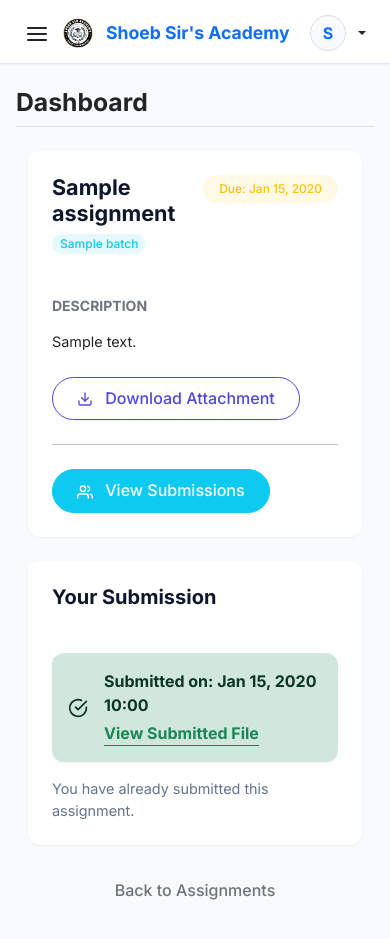
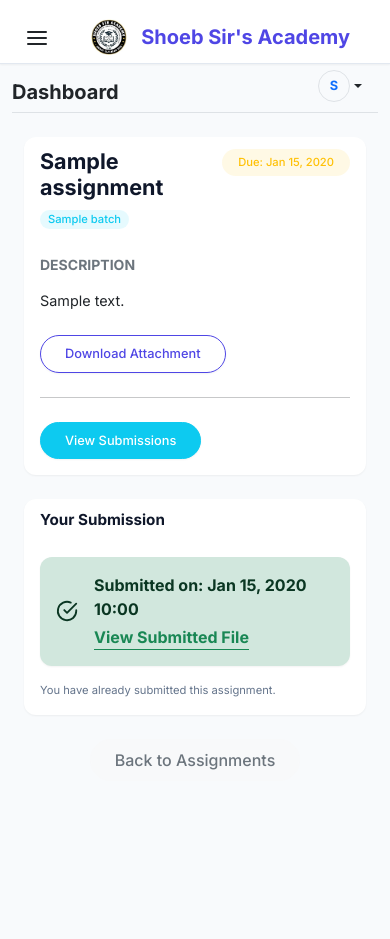
Before and after one commit to Gorkesaikumar/the_new_education_tution_center_project, a Django app: page /assignments/1/ in a window 390 px wide. Shown: the top 939 px of the page. Run offline with Django 5.2, Linux system fonts and the light colour scheme; a user stored in the database is signed in; tables that the repository leaves empty hold one stand-in row (values such as "Sample post"); some libraries are stand-ins or nearby versions.

Commit message:
added some changes

```diff
--- a/static/css/style.css
+++ b/static/css/style.css
@@ -198,7 +198,189 @@
 
     main {
         margin-left: 0;
-        padding: 1.5rem 1rem;
+        padding: 1rem 0.75rem;
+    }
+}
+
+/* ========================================
+   DASHBOARD RESPONSIVE FIXES
+   ======================================== */
+
+/* Dashboard header */
+@media (max-width: 767.98px) {
+    main h1, main .h1 {
+        font-size: 1.5rem;
+    }
+
+    main h2, main .h2 {
+        font-size: 1.25rem;
+    }
+}
+
+/* Dashboard stat cards - Mobile */
+@media (max-width: 575.98px) {
+    .row.g-4 {
+        --bs-gutter-y: 0.75rem;
+        --bs-gutter-x: 0.75rem;
+    }
+
+    .card-body {
+        padding: 1rem !important;
+    }
+
+    .card-body h2 {
+        font-size: 1.5rem;
+    }
+
+    .card-body p.small {
+        font-size: 0.7rem;
+    }
+
+    /* Stat card icon circle */
+    .card-body .bg-opacity-10.p-3 {
+        padding: 0.625rem !important;
+    }
+
+    .card-body .bg-opacity-10 svg,
+    .card-body .bg-opacity-10 i {
+        width: 20px !important;
+        height: 20px !important;
+    }
+
+    .card-body .bg-opacity-10 .fs-5 {
+        font-size: 1rem !important;
+    }
+}
+
+/* Tablet adjustments */
+@media (min-width: 576px) and (max-width: 767.98px) {
+    .col-md-3 {
+        flex: 0 0 50%;
+        max-width: 50%;
+    }
+
+    .col-md-4 {
+        flex: 0 0 100%;
+        max-width: 100%;
+    }
+}
+
+/* Quick action buttons - Mobile */
+@media (max-width: 575.98px) {
+    .card-body.d-flex.flex-wrap.gap-2 {
+        gap: 0.5rem !important;
+    }
+
+    .card-body .btn.rounded-pill {
+        padding: 0.5rem 0.875rem;
+        font-size: 0.8rem;
+        flex: 1 1 calc(50% - 0.25rem);
+        min-width: 0;
+        text-align: center;
+    }
+
+    .card-body .btn.rounded-pill i,
+    .card-body .btn.rounded-pill svg {
+        display: none;
+    }
+
+    .card-header h5 {
+        font-size: 1rem;
+    }
+
+    .list-group-item {
+        padding: 0.75rem 1rem !important;
+        font-size: 0.875rem;
+    }
+}
+
+/* Management module cards - Mobile */
+@media (max-width: 767.98px) {
+    .col-md-6 {
+        flex: 0 0 100%;
+        max-width: 100%;
+    }
+
+    .card-header {
+        padding: 0.75rem 1rem !important;
+    }
+
+    .card-header h5 {
+        font-size: 0.95rem;
+    }
+
+    .badge.rounded-pill {
+        font-size: 0.7rem;
+        padding: 0.35rem 0.6rem;
+    }
+}
+
+/* Navbar dropdown fix for mobile */
+.navbar .dropdown-menu {
+    z-index: 1060;
+    position: absolute;
+    right: 0;
+    left: auto;
+}
+
+/* Fixed navbar to ensure dropdown stays in header */
+.navbar.fixed-top {
+    z-index: 1040;
+}
+
+.navbar.fixed-top .dropdown {
+    position: static;
+}
+
+.navbar.fixed-top .dropdown-menu {
+    position: fixed;
+    top: auto;
+    right: 1rem;
+    left: auto;
+    z-index: 1060;
+    margin-top: 0.25rem;
+}
+
+@media (max-width: 767.98px) {
+    .navbar.fixed-top .dropdown-menu {
+        position: fixed;
+        top: 56px; /* Below navbar height */
+        right: 0.5rem;
+        left: auto;
+        min-width: 160px;
+        max-width: calc(100vw - 1rem);
+        margin-top: 0;
+        border-radius: 0.75rem;
+        box-shadow: 0 10px 40px rgba(0, 0, 0, 0.15);
+    }
+
+    .navbar .dropdown-toggle {
+        padding: 0.25rem;
+    }
+
+    .navbar .dropdown-toggle .me-2 {
+        margin-right: 0 !important;
+    }
+
+    /* User avatar circle - smaller on mobile */
+    .navbar .bg-light.rounded-circle {
+        width: 32px !important;
+        height: 32px !important;
+    }
+
+    .navbar .bg-light.rounded-circle span {
+        font-size: 0.8rem;
+    }
+
+    /* Dropdown items compact */
+    .navbar .dropdown-menu .dropdown-header {
+        font-size: 0.75rem;
+        padding: 0.5rem 1rem;
+    }
+
+    .navbar .dropdown-menu .dropdown-item {
+        font-size: 0.875rem;
+        padding: 0.5rem 1rem;
     }
 }
 
--- a/templates/base.html
+++ b/templates/base.html
@@ -104,8 +104,10 @@
             </button>
 
             <a class="navbar-brand d-flex align-items-center gap-2" href="{% url 'dashboard' %}">
-                <img src="{% static 'images/shoeb_sir_academy_logo.jpg' %}" alt="Logo" style="height: 40px; width: auto;" class="rounded">
-                <span class="fw-bold text-primary" style="font-size: 1.1rem;">Shoeb Sir's Academy</span>
+                <img src="{% static 'images/shoeb_sir_academy_logo.jpg' %}" alt="Shoeb Sir's Academy Logo" class="brand-logo" style="height: 48px; width: 48px;">
+                <div class="brand-text">
+                    <span class="brand-name">Shoeb Sir's Academy</span>
+                </div>
             </a>
 
             <div class="d-flex ms-auto align-items-center gap-3">
```
